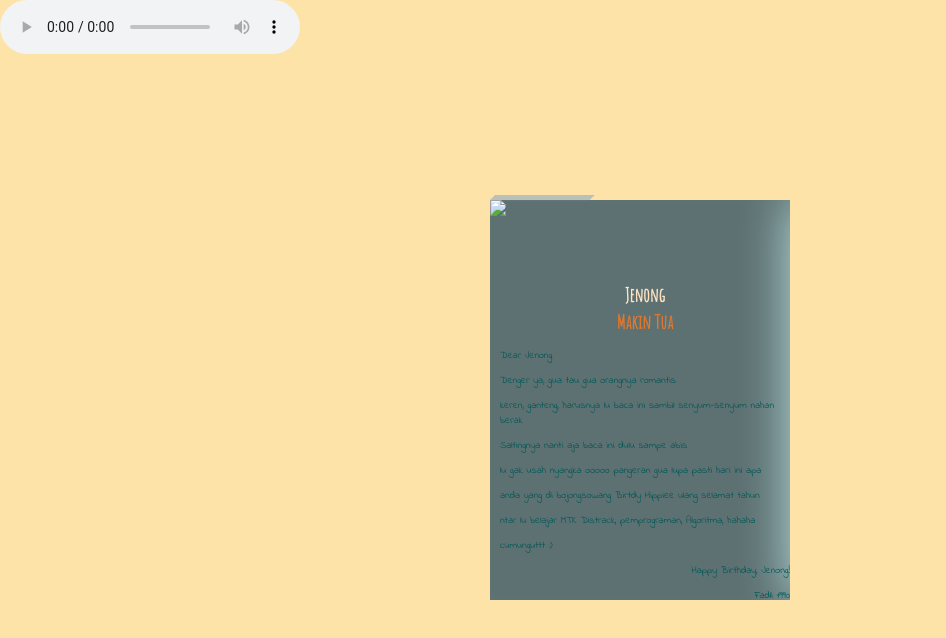
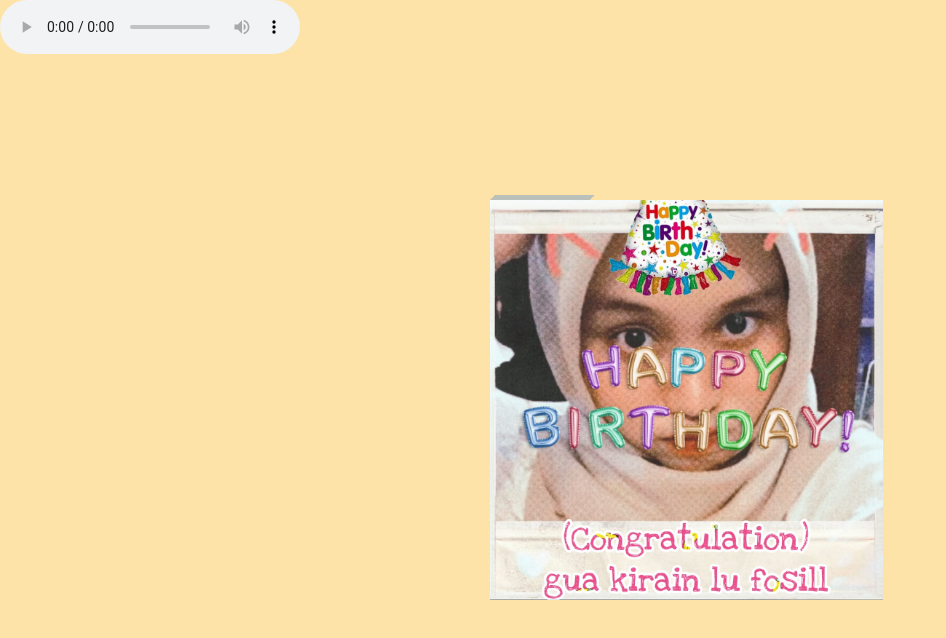
Before and after one commit to Hippieabiez/Hippieabiez, a plain HTML site: page index.html in a window 1280 px wide. Shown: the whole page, without its empty margins (0-946 px from the left). Drawn offline with Linux system fonts and the light colour scheme; files whose address does not match are found by name.

Commit message:
konfigurasi nayla 19 tahun

```diff
--- a/index.html
+++ b/index.html
@@ -15,7 +15,7 @@
     <div class="card">
         <div class="imgbox">
             <div class="bark"></div>
-            <img src="./c:\Users\fadli\OneDrive\Dokumen\Nyl hbd.JPG">
+            <img src="c:\Users\fadli\OneDrive\Dokumen\Nyl hbd.jpg">
         </div>
         <div class="details">
             <h4 class="color1">Jenong</h4>
```
